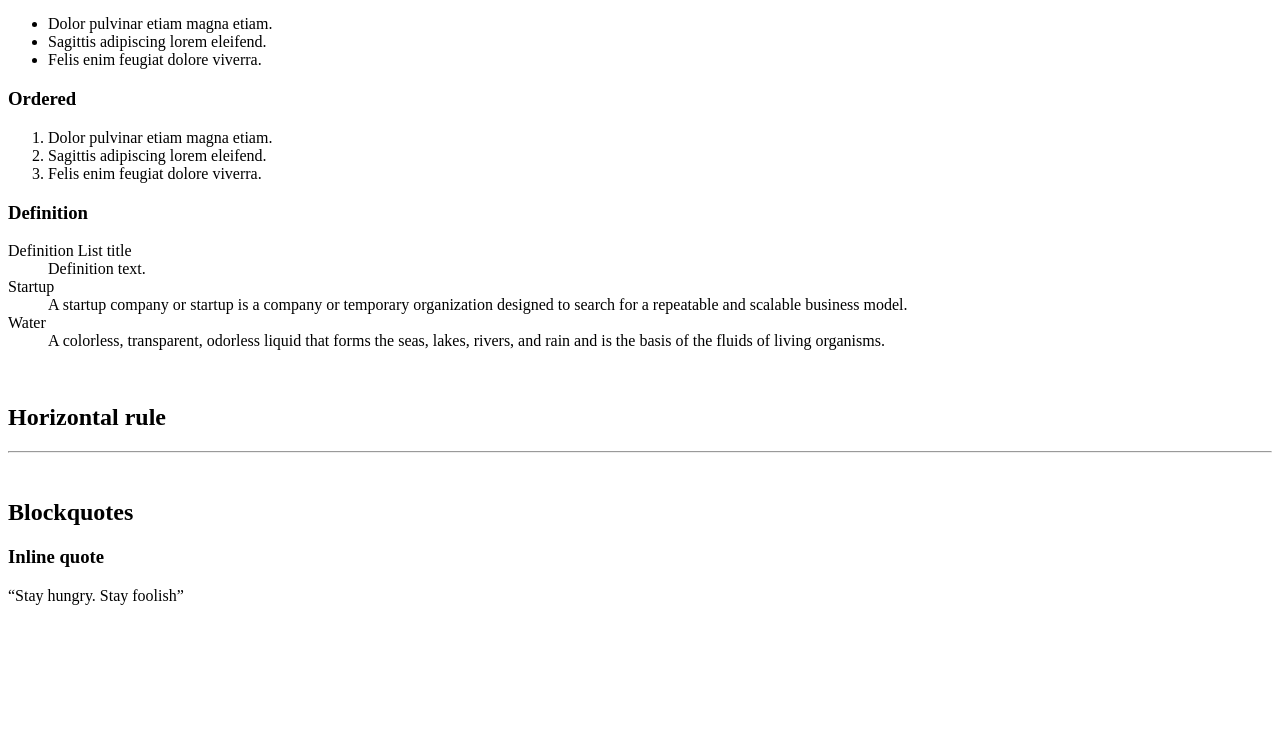
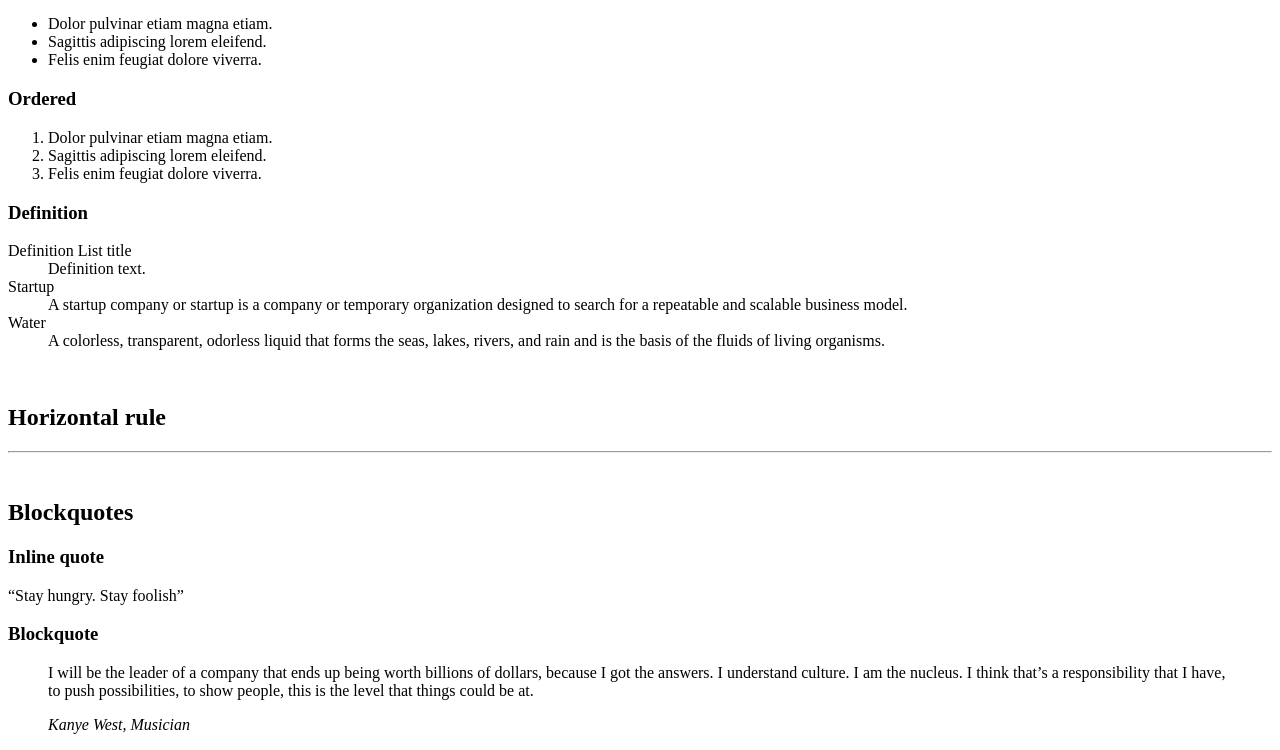
Before and after one commit to JuanSebastianGB/holbertonschool-web_front_end, a plain HTML site: page 0x00-html_advanced/30-styleguide.html in a window 1280 px wide. Shown: the part 612-1362 px from the top of the page. Before the commit the page ends 1225 px from the top, so only its background shows below. Drawn offline with Linux system fonts and the light colour scheme.

Commit message:
UPD: Adding multiline quote

```diff
--- a/0x00-html_advanced/30-styleguide.html
+++ b/0x00-html_advanced/30-styleguide.html
@@ -79,7 +79,7 @@
             </div>
         </section>
         <br>
-        <!-- Blockqutes -->
+        <!-- Blockquotes -->
         <section>
             <header>
                 <h2>Blockquotes</h2>
@@ -88,6 +88,17 @@
                 <h3>Inline quote</h3>
                 <q>Stay hungry. Stay foolish</q>
             </div>
+            <div>
+                <h3>Blockquote</h3>
+                <blockquote cite="Kanye West, Musician">
+                    <p>
+                        I will be the leader of a company that ends up being worth billions of dollars, because I got
+                        the answers. I understand culture. I am the nucleus. I think that’s a responsibility that I
+                        have, to push possibilities, to show people, this is the level that things could be at.
+                    </p>
+                    <cite>Kanye West, Musician</cite>
+                </blockquote>
+            </div>
         </section>
     </main>
     <footer></footer>
```
